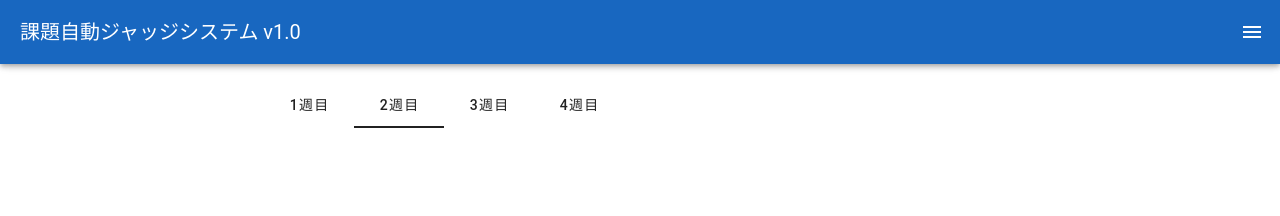
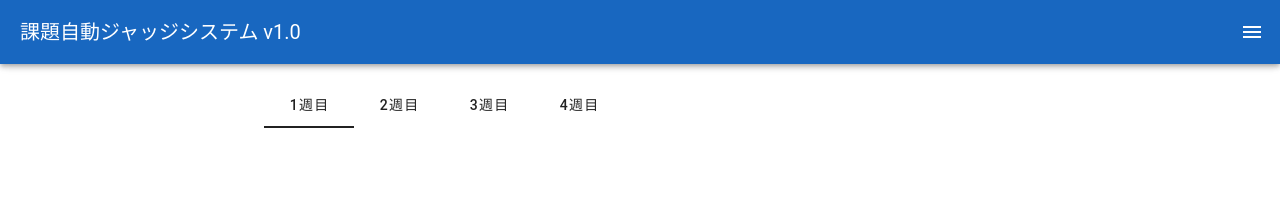
Before and after one commit to mino-8136/JohoJupyterChecker, a Vue app: page / in a window 1280 px wide. Shown: the top 216 px of the page. Built offline with nearby package versions, Linux system fonts and the light colour scheme.

Commit message:
再読込時のタブ指定を実装

```diff
--- a/src/components/AssignmentSelector.vue
+++ b/src/components/AssignmentSelector.vue
@@ -1,12 +1,13 @@
 <template>
-  <v-tabs v-model="store.selectedAssignment.id" grow>
+  <v-tabs v-model="store.selectedAssignment.id" grow show-arrows>
     <v-tab
-      v-for="(assignment, index) in allAssignments"
-      :key="assignment.id"
-      @click="changeAssignment(index)"
+    v-for="(assignment, index) in allAssignments"
+    :key="assignment.id"
+    :value="assignment.id"
+    @click="changeAssignment(index)"
     >
-      {{ assignment.title }}
-    </v-tab>
+    {{ assignment.title }}
+  </v-tab>
   </v-tabs>
 </template>
 
@@ -31,7 +32,7 @@ function generateAssignmentTabs() {
       id: i,
       title: `${i}週目`,
       description: `${i}週目の課題です`,
-      assignments:[]
+      assignments: []
     })
   }
   allAssignments.value = AssignmentData
@@ -47,12 +48,11 @@ onMounted(() => {
   generateAssignmentTabs()
 })
 
-
+// 再読込時に指定されたタブを選択状態にする
 watch(
   () => route.params.id,
   (newId, oldId) => {
     console.log('Route param id changed from', oldId, 'to', newId)
-    // ここで必要な処理を行う
     if (newId) {
       store.selectedAssignment.id = parseInt(newId as string, 10)
     }
```
